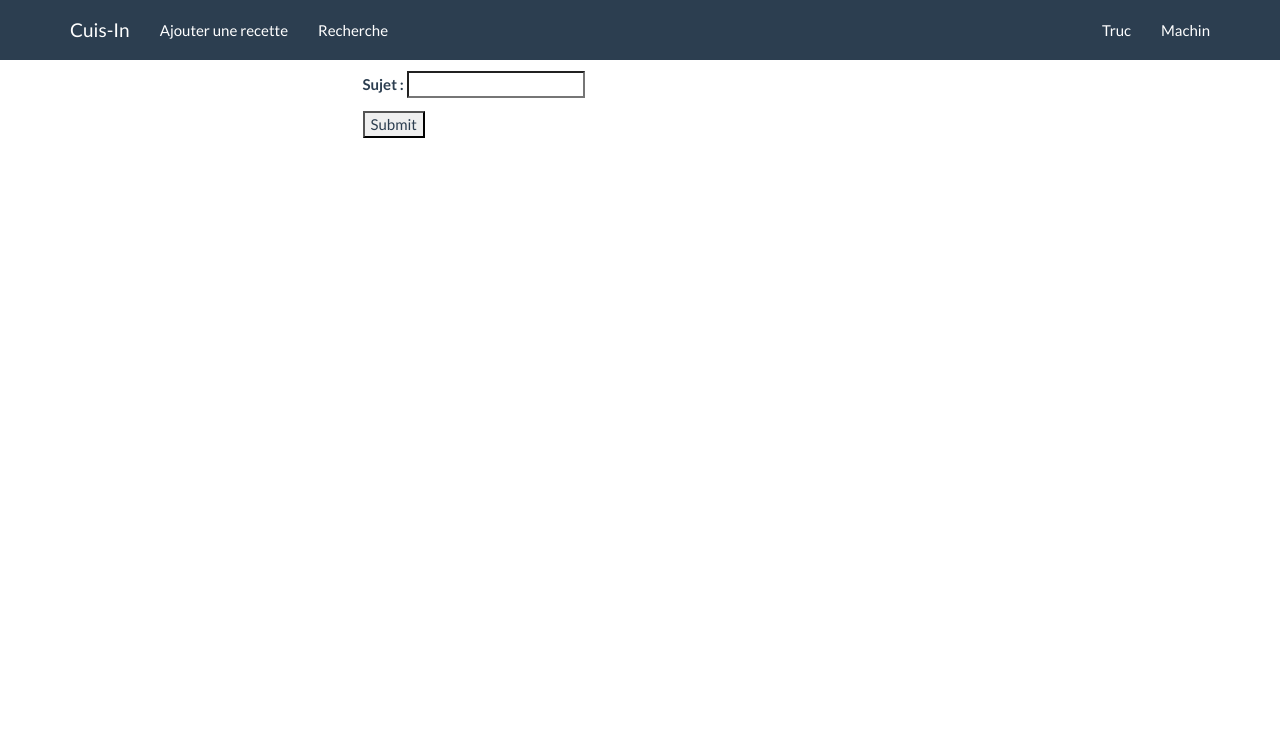
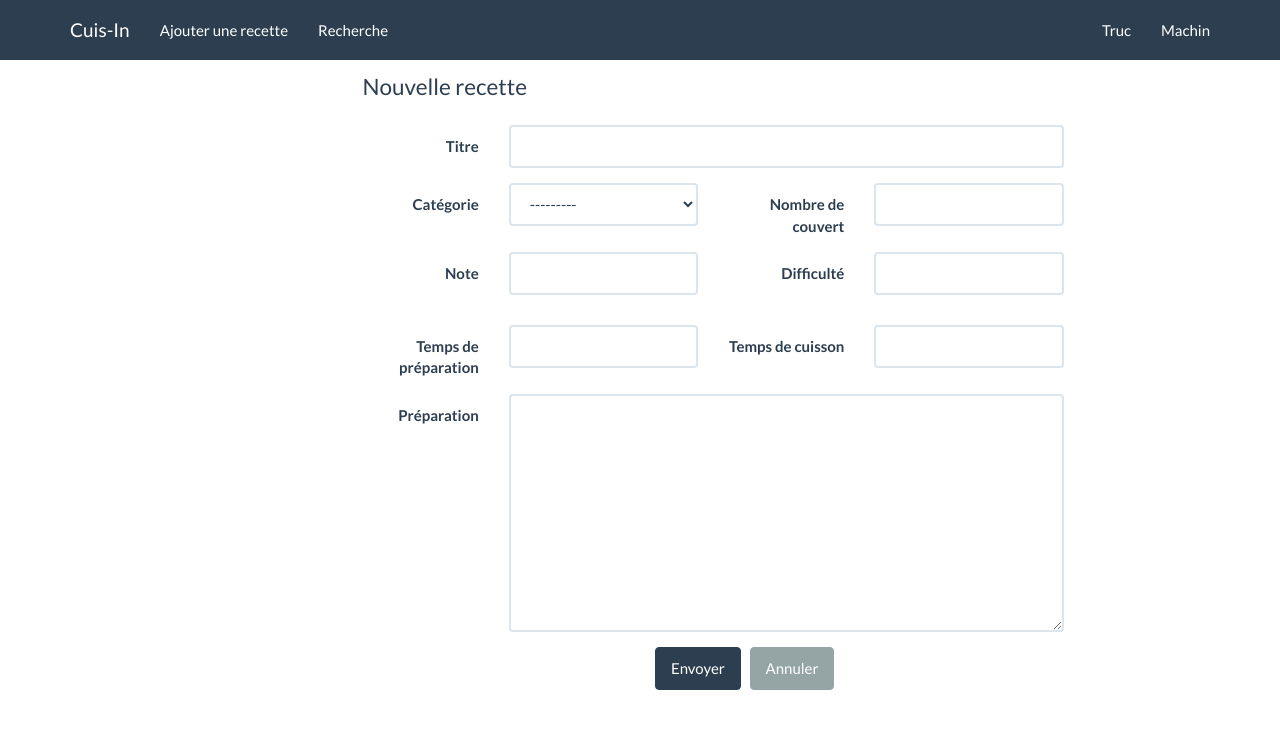
Before and after one commit to aroquemaurel/Cuis-In, a Django app: page /recettes/ajouter in a window 1280 px wide. Shown: the top 729 px of the page. Run offline with Django 3.2, Linux system fonts and the light colour scheme; data that the repository does not hold is empty; some libraries are stand-ins or nearby versions.

Commit message:
Add simple form for add Recipe

```diff
--- a/recipe/forms.py
+++ b/recipe/forms.py
@@ -1,8 +1,11 @@
 #-*- coding: utf-8 -*-
 from django import forms
+from recipe.models import Recipe
 
-class AddRecipeForm(forms.Form):
-    sujet = forms.CharField(max_length=100)
-    #message = forms.CharField(widget=forms.Textarea)
-    #envoyeur = forms.EmailField(label=u"Votre adresse mail")
-    #renvoi = forms.BooleanField(help_text=u"Cochez si vous souhaitez obtenir une copie du mail envoyé.", required=False)
+def get_categories():
+    return ('1', 'Option 1'), ('2', 'Option 2')
+
+
+class AddRecipeForm(forms.ModelForm):
+    class Meta:
+        model = Recipe
--- a/recipe/templatetags/recipe_extras.py
+++ b/recipe/templatetags/recipe_extras.py
@@ -1,4 +1,6 @@
+# -*- coding: utf-8 -*-
 from django import template
+
 
 register = template.Library()
 
--- a/templates/recipe/add.html
+++ b/templates/recipe/add.html
@@ -1,7 +1,66 @@
 {% extends "skeleton.html" %}
+{% load recipe_extras %}
+
 {% block content %}
-    <form action="{% url "recipe.views.add" %}" method="post">{% csrf_token %}
-{{ form.as_p }}
-<input type="submit" value="Submit" />
-</form>
+        <form class="form-horizontal" action="{% url "recipe.views.add" %}" method="post">{% csrf_token %}
+        <fieldset>
+          <legend>Nouvelle recette</legend>
+            <div class="form-group">
+                <label class="col-lg-2 control-label">Titre</label>
+                <div class="col-lg-8">
+                    {{ form.title|addcss:'form-control' }}
+                </div>
+            </div>
+            <div class="form-group">
+                <label class="col-lg-2 control-label">Catégorie</label>
+                <div class="col-lg-3">
+                    {{ form.category|addcss:'form-control' }}
+                </div>
+                <label class="col-lg-2 control-label">Nombre de couvert</label>
+                <div class="col-lg-3">
+                    {{ form.note|addcss:'form-control' }}
+                </div>
+            </div>
+
+            <div class="form-group">
+                <label class="col-lg-2 control-label">Note</label>
+                <div class="col-lg-3">
+                    {{ form.note|addcss:'form-control' }}
+                </div>
+                <label class="col-lg-2 control-label">Difficulté</label>
+                <div class="col-lg-3">
+                    {{ form.note|addcss:'form-control' }}
+                </div>
+
+            </div>
+            <div class="form-group">
+            </div>
+            <div class="form-group">
+                <label class="col-lg-2 control-label">Temps de préparation</label>
+                <div class="col-lg-3">
+                    {{ form.note|addcss:'form-control' }}
+                </div>
+                <label class="col-lg-2 control-label">Temps de cuisson</label>
+                <div class="col-lg-3">
+                    {{ form.note|addcss:'form-control' }}
+                </div>
+            </div>
+            <div class="form-group">
+                <label class="col-lg-2 control-label">Préparation</label>
+                <div class="col-lg-8">
+                    {{ form.preparation|addcss:'form-control' }}
+                </div>
+            </div>
+
+          <div class="form-group">
+            <div class="col-lg-3 col-lg-offset-4">
+              <button type="submit" class="btn btn-primary">Envoyer</button>&nbsp;&nbsp;
+              <button type="reset" class="btn btn-default">Annuler</button>
+            </div>
+          </div>
+        </fieldset>
+
+    </form>
+
+
 {% endblock %}
--- a/templates/recipe/show.html
+++ b/templates/recipe/show.html
@@ -51,7 +51,7 @@
 {% endblock %}
 
 {% block subtitle %}
-    {{ recipe.title }}
+    {{ recipe.title|ci }}
 {% endblock %}
 
 {% block leftbar %}
```
